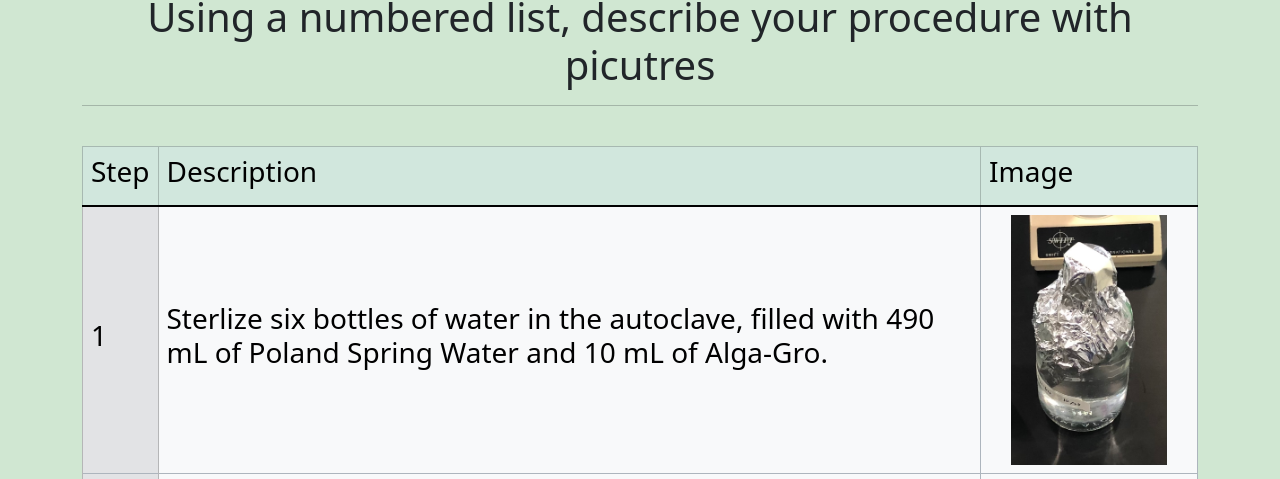
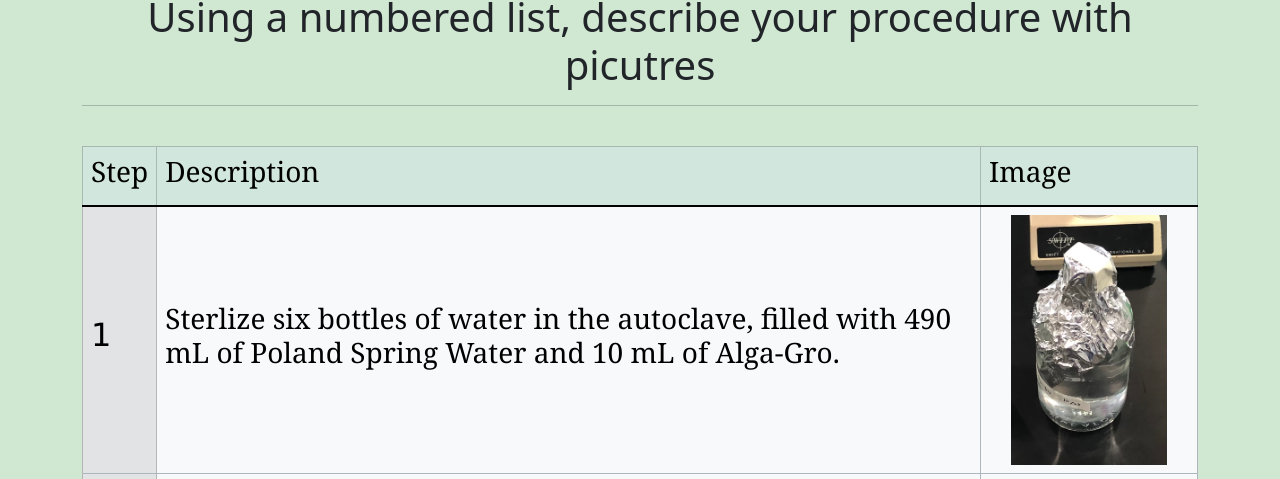
Before and after one commit to OmAgrawal07/rp_Agrawal, a plain HTML site: page procedure.html in a window 1280 px wide. Shown: the part 243-722 px from the top of the page. Drawn offline with nearby package versions, Linux system fonts and the light colour scheme.

Commit message:
Added Fonts

```diff
--- a/procedure.html
+++ b/procedure.html
@@ -64,7 +64,7 @@
                 <tbody class="table-group-divider">
                     <tr class="align-middle">
                         <th scope="row" class="table-secondary">
-                            <h3>1</h3>
+                            <h2>1</h2>
                         </th>
                         <td><h3>Sterlize six bottles of water in the autoclave, filled with 490 mL of Poland Spring Water and 10 mL of Alga-Gro.</h3></td>
                         <td class="text-center"><img src="images/AutoclaveBottle.jpeg" alt="Autoclave Bottle" class="procedure-img"></td>
--- a/stylesSE.css
+++ b/stylesSE.css
@@ -1,4 +1,15 @@
 /* ----------------------- Clas CSS ---------------------*/
+p {
+    font-family: Tahoma;
+}
+
+h3 {
+    font-family: Georgia;
+}
+h2 {
+    font-family: Verdana;
+}
+
 
 .nb-background-color {         /* navbar background color */
     background-color: #064e3b;
```
